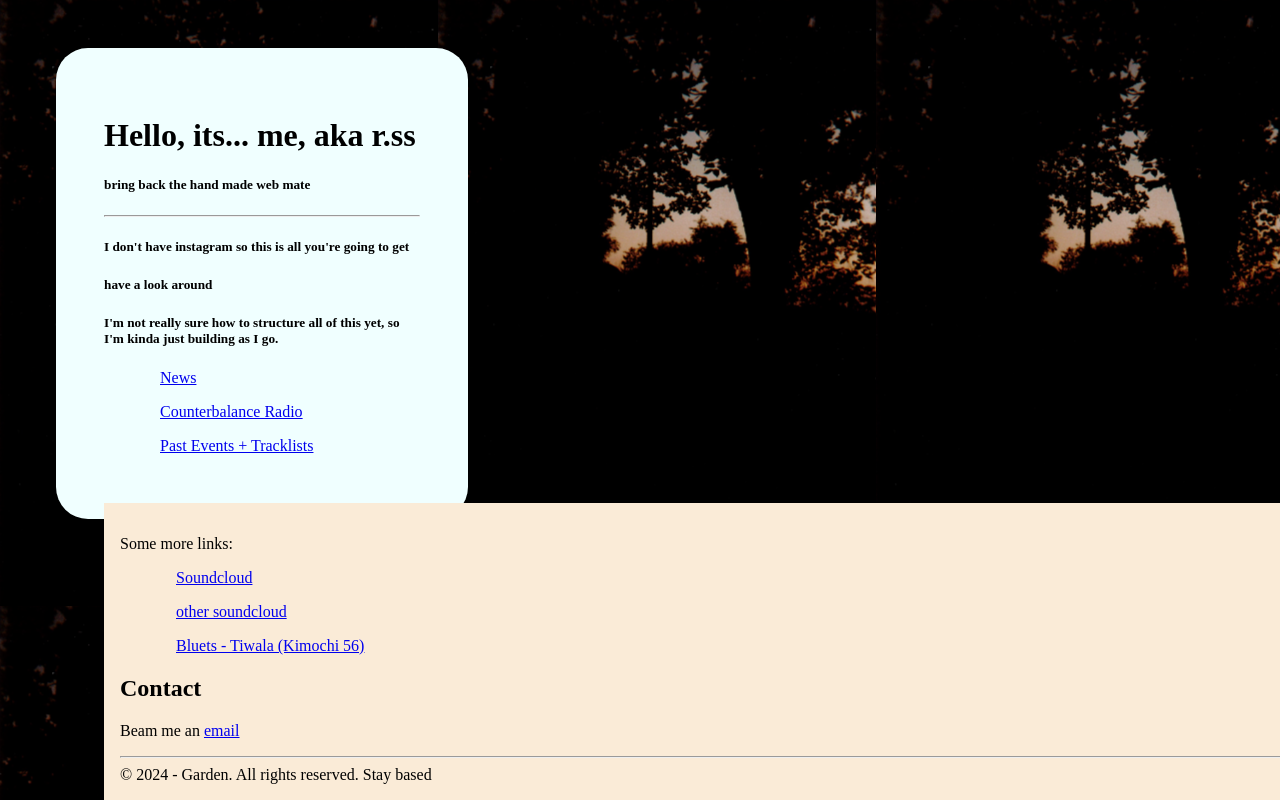
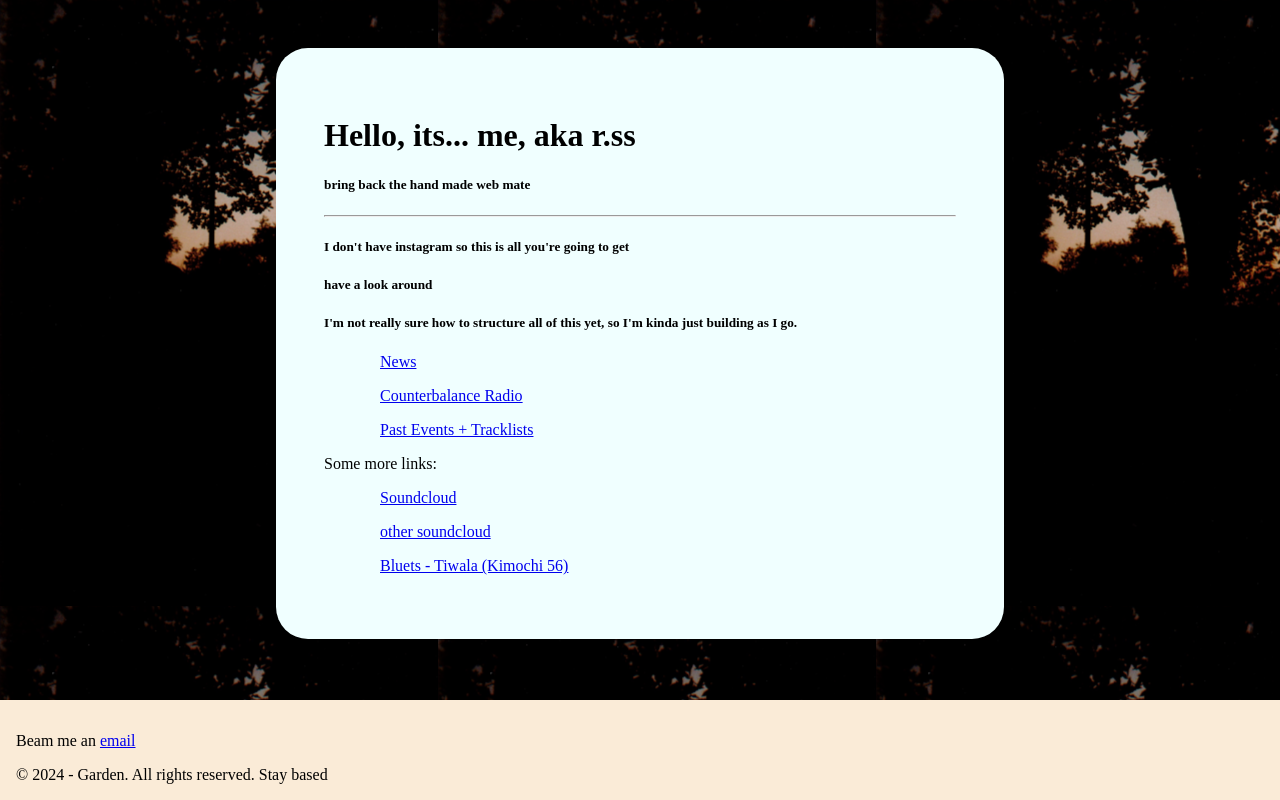
Before and after one commit to o2-os/seedlings, a PHP site: page / in a window 1280 px wide; the page is wider, and only the part inside the window is pictured. Run offline with PHP 8.4, Linux system fonts and the light colour scheme.

Commit message:
center, fix

```diff
--- a/index.html
+++ b/index.html
@@ -30,9 +30,7 @@
                     </li>
                 </ul>
             </div>
-        </div>
 
-        <div class="link-container">
             <p>Some more links:</p>
 
             <ul>
@@ -48,12 +46,15 @@
                 </li>
             </ul>
 
-            <h2>Contact</h2>
-            <p>Beam me an <a href="mailto:artistname@example.com">email</a></p>
+        </div>
 
-            <hr>
+        <div class="link-container">
+
+
+
 
             <div class="footer">
+                <p>Beam me an <a href="mailto:artistname@example.com">email</a></p>
                 &copy; 2024 - Garden. All rights reserved. Stay based
             </div>
         </div>
--- a/style.css
+++ b/style.css
@@ -6,17 +6,18 @@ body {
 .header-wrap{
     background-color: azure;
     padding: 3rem;
-    width: 25%;
+    width: 50%;
     border-radius: 2rem;
-    margin: 3rem;
+    margin: 3rem auto;
 }
 
 .link-container {
     padding: 1rem;
     background-color: antiquewhite;
     width: 100vw;
-    position: absolute;
+    position: fixed;
     bottom: 0;
+    left: 0;
 }
 
 
```
